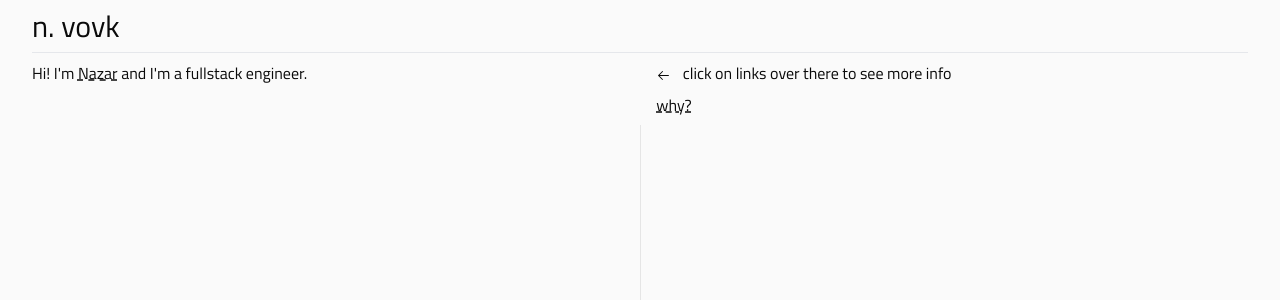
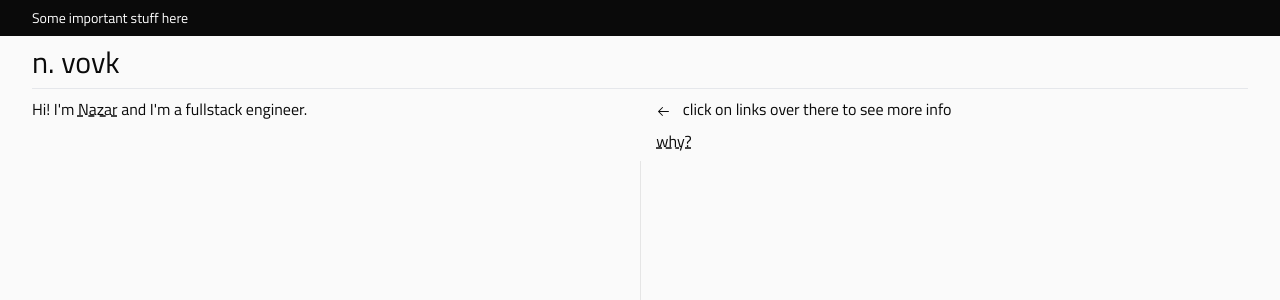
Before and after one commit to nazarvovk/nvovk, a Next.js app: page / in a window 1280 px wide. Shown: the top 300 px of the page. Built offline with nearby package versions, Linux system fonts and the light colour scheme.

Commit message:
feat: banner

```diff
--- /dev/null
+++ b/src/components/banner.tsx
@@ -0,0 +1,10 @@
+import { ReactNode } from 'react'
+import { ContentBoundary } from './content-boundary'
+
+export const Banner = ({ children }: { children: ReactNode }) => {
+  return (
+    <div className='bg-neutral-950 py-2 text-sm text-white'>
+      <ContentBoundary>{children}</ContentBoundary>
+    </div>
+  )
+}
--- a/src/components/layout.tsx
+++ b/src/components/layout.tsx
@@ -2,12 +2,14 @@ import { ReactNode } from 'react'
 import { ContentBoundary } from './content-boundary'
 import { cn } from '@/utils/cn'
 import { Titillium_Web } from 'next/font/google'
+import { Banner } from './banner'
 
 const titillium = Titillium_Web({ weight: '400', subsets: ['latin'] })
 
 export const Layout = ({ children }: { children: ReactNode }) => {
   return (
     <div className={cn(titillium.className, 'bg-neutral-50 text-neutral-950')}>
+      <Banner>Some important stuff here</Banner>
       <header>
         <ContentBoundary>
           <div className='flex justify-between border-b py-2'>
```
